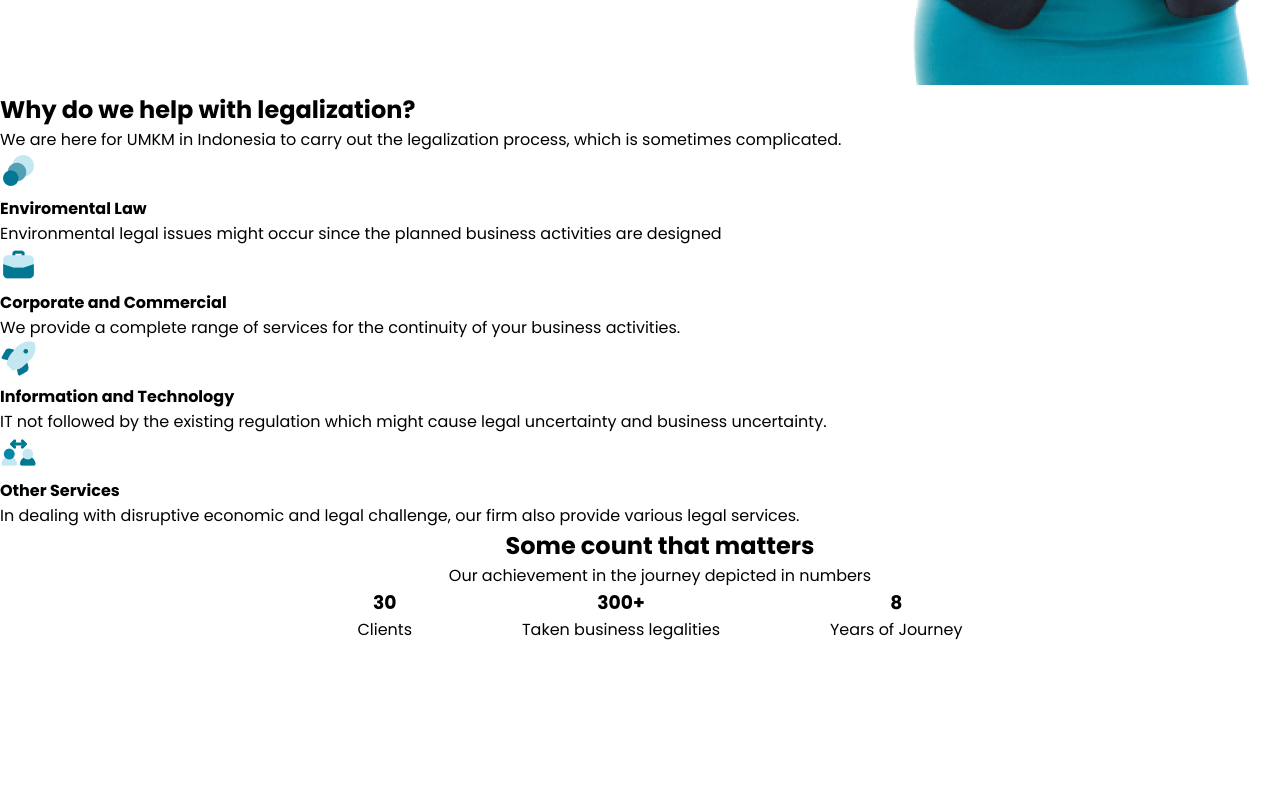
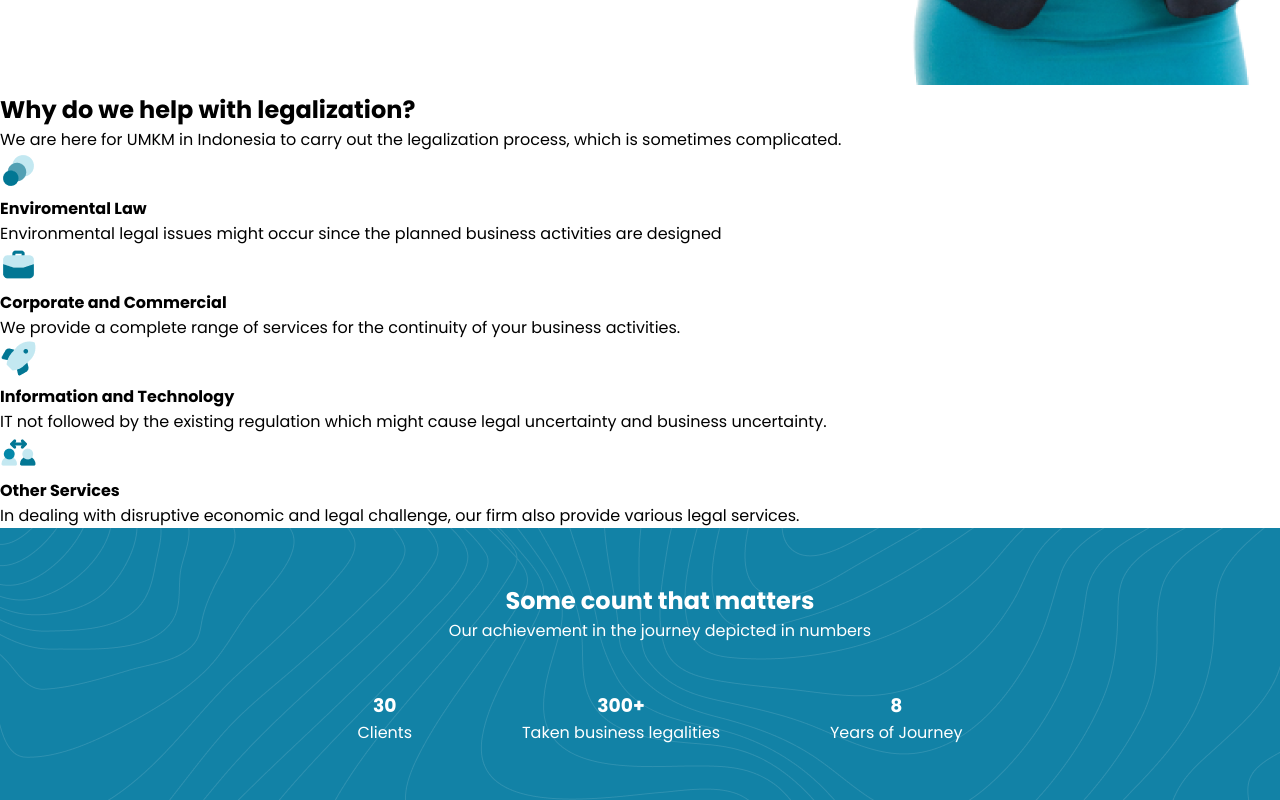
Before and after one commit to meheraj786/Lawyer-landing-page, a plain HTML site: page index.html in a window 1280 px wide. Shown: the part 997-1797 px from the top of the page. Before the commit the page ends 1639 px from the top, so only its background shows below. Drawn offline with nearby package versions, Linux system fonts and the light colour scheme; a web font is replaced by a local one.

Commit message:
counter design done

```diff
--- a/css/style.css
+++ b/css/style.css
@@ -114,8 +114,22 @@ nav .nav-wrapper .nav-items ul{
 
 
 /* counter start  */
-#counter{
+#counter {
   text-align: center;
+  padding: 55px 0;
+  background: #1282A6;
+  color: white;
+  position: relative;
+}
+
+#counter::after {
+  content: "";
+  position: absolute;
+  top: 0;
+  left: 0;
+  width: 100%;
+  height: 100%;
+  background: url(../images/Patterns.png);
 }
 #counter .box{
   display: flex;
@@ -123,5 +137,6 @@ nav .nav-wrapper .nav-items ul{
   margin: 0 auto;
   justify-content: space-evenly;
   align-items: center;
+  margin-top: 48px;
 }
 /* counter end  */
```
